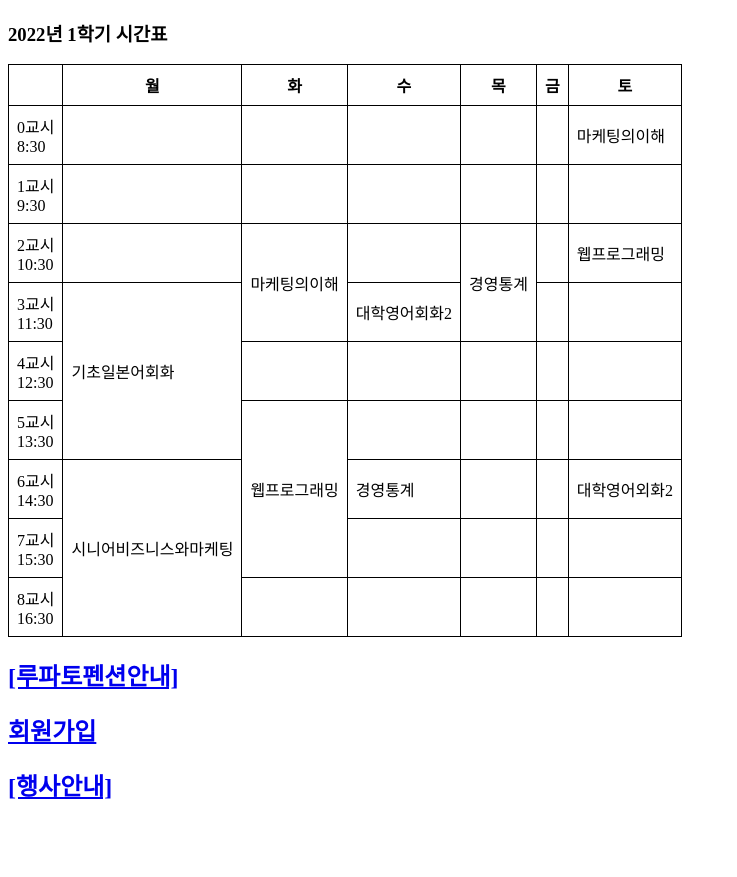
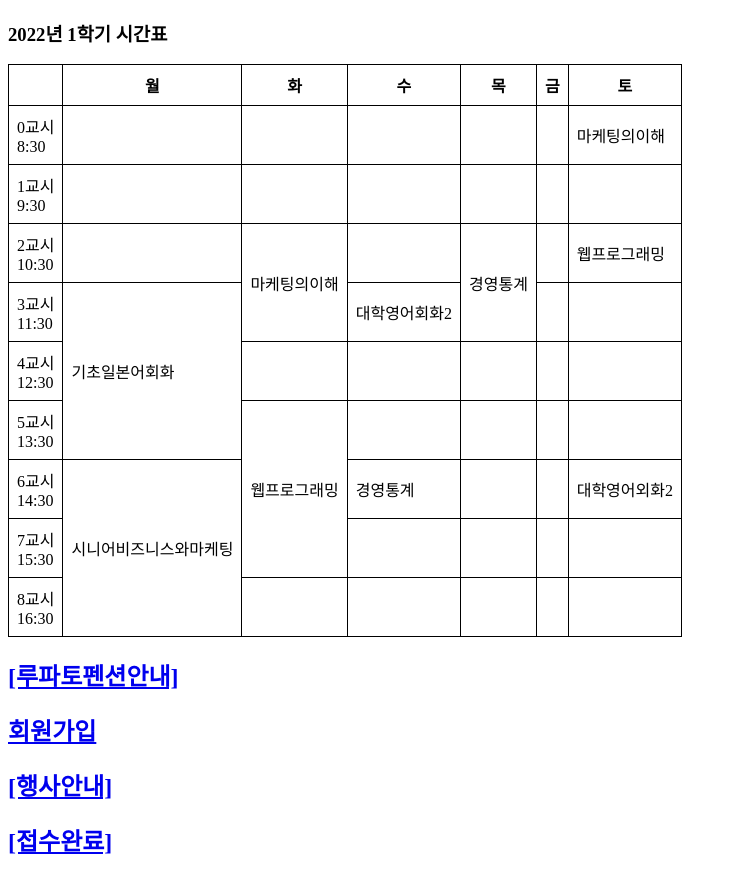
Before and after one commit to seominseok133/seominseok.github.io, a plain HTML site: page index.html in a window 1280 px wide. Shown: the whole page, without its empty margins (0-737 px from the left). Before the commit the page ends 822 px from the top, so only its background shows below. Drawn offline with Linux system fonts and the light colour scheme.

Commit message:
Update index.html

```diff
--- a/index.html
+++ b/index.html
@@ -132,6 +132,6 @@ table, tr, th, td {
 <h2><a href="루파토펜션안내.html"> [루파토펜션안내]</a></h2>
 <h2><a href="회원가입.html"> 회원가입</a></h2>
 <h2><a href="행사안내.html"> [행사안내]</a></h2>
-<h2><a href="접수완료.html"> </a></h2>
+<h2><a href="접수완료.html"> [접수완료]</a></h2>
 </body>
 </html>
```
